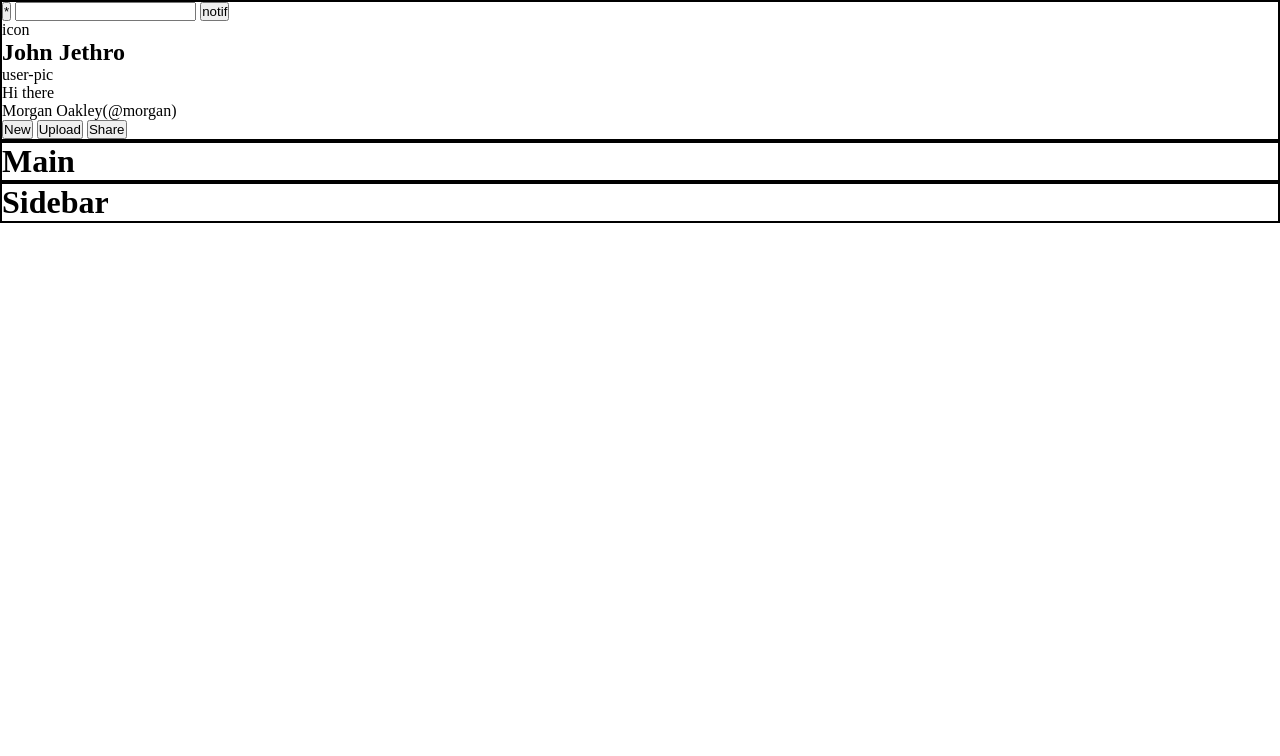
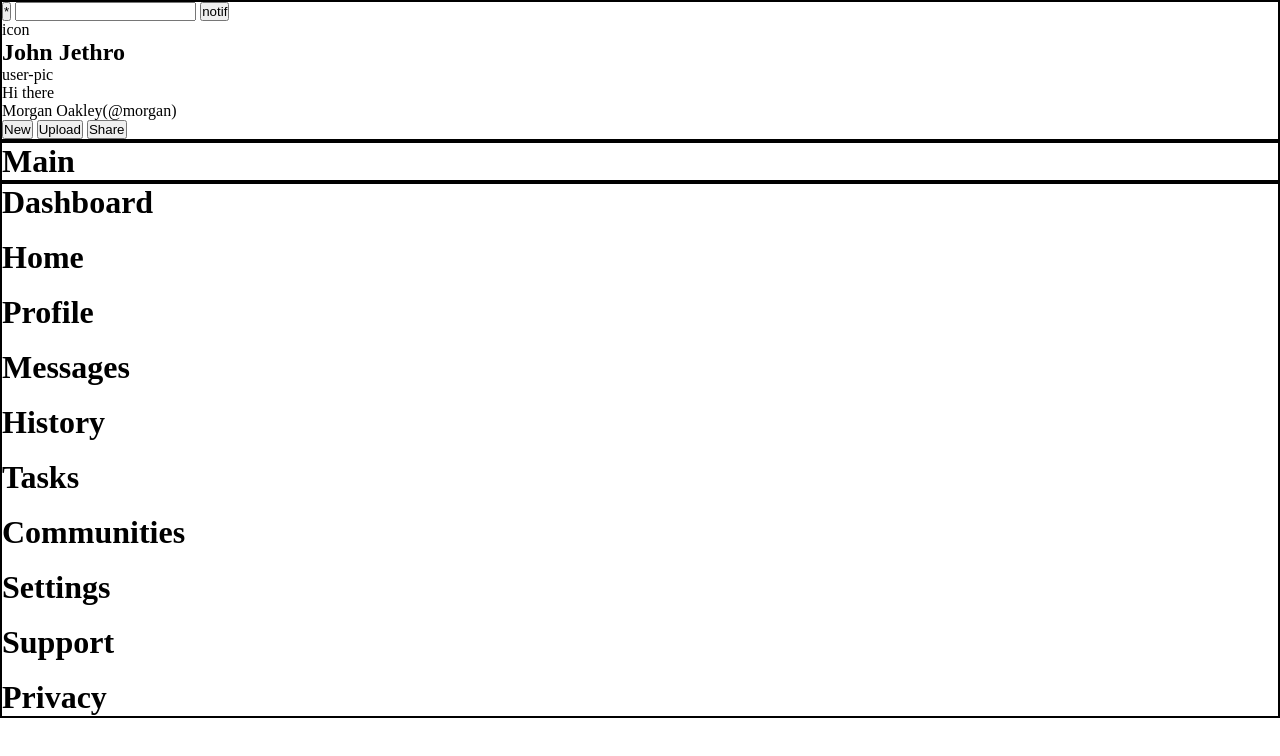
Before and after one commit to JetLaHEHE/admin-dashboard, a plain HTML site: page index.html in a window 1280 px wide. Drawn offline with Linux system fonts and the light colour scheme.

Commit message:
Added sidebar HTML

```diff
--- a/index.html
+++ b/index.html
@@ -36,7 +36,42 @@
         </div>
 
         <div class="sidebar">
-            <h1>Sidebar</h1>
+            <h1>Dashboard</h1>
+
+            <div class="first-buttons">
+                <div class="first-buttons-content">
+                    <img src="" alt="">
+                    <h1>Home</h1>
+
+                    <img src="" alt="">
+                    <h1>Profile</h1>
+
+                    <img src="" alt="">
+                    <h1>Messages</h1>
+
+                    <img src="" alt="">
+                    <h1>History</h1>
+
+                    <img src="" alt="">
+                    <h1>Tasks</h1>
+
+                    <img src="" alt="">
+                    <h1>Communities</h1>
+                </div>
+            </div>
+
+            <div class="second-buttons">
+                <div class="second-buttons content">
+                    <img src="" alt="">
+                    <h1>Settings</h1>
+
+                    <img src="" alt="">
+                    <h1>Support</h1>
+
+                    <img src="" alt="">
+                    <h1>Privacy</h1>
+                </div>
+            </div>
         </div>
     </div>
 </body>
```
